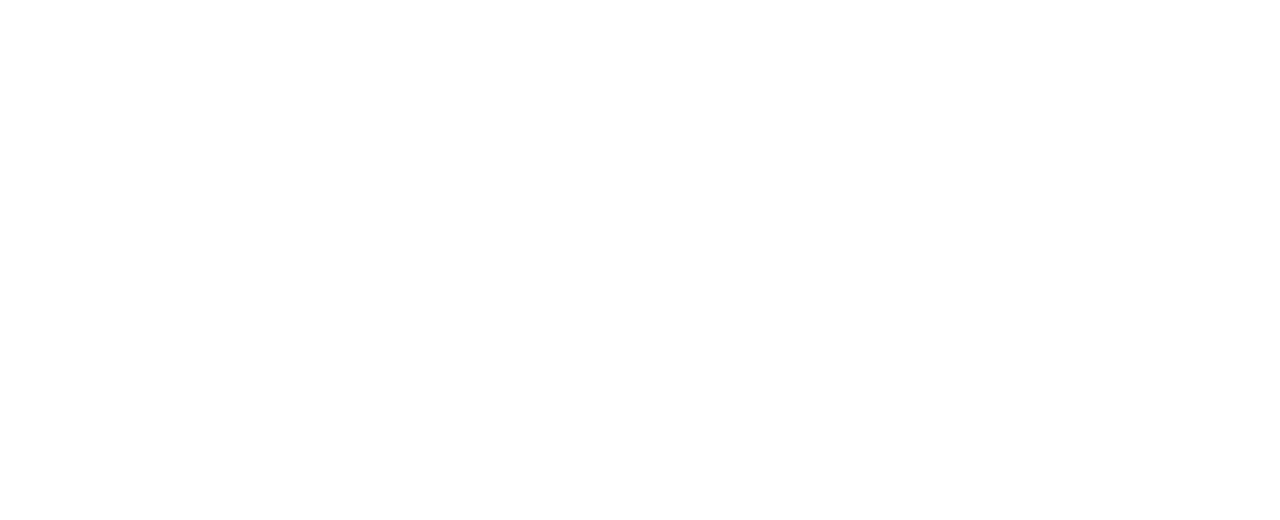
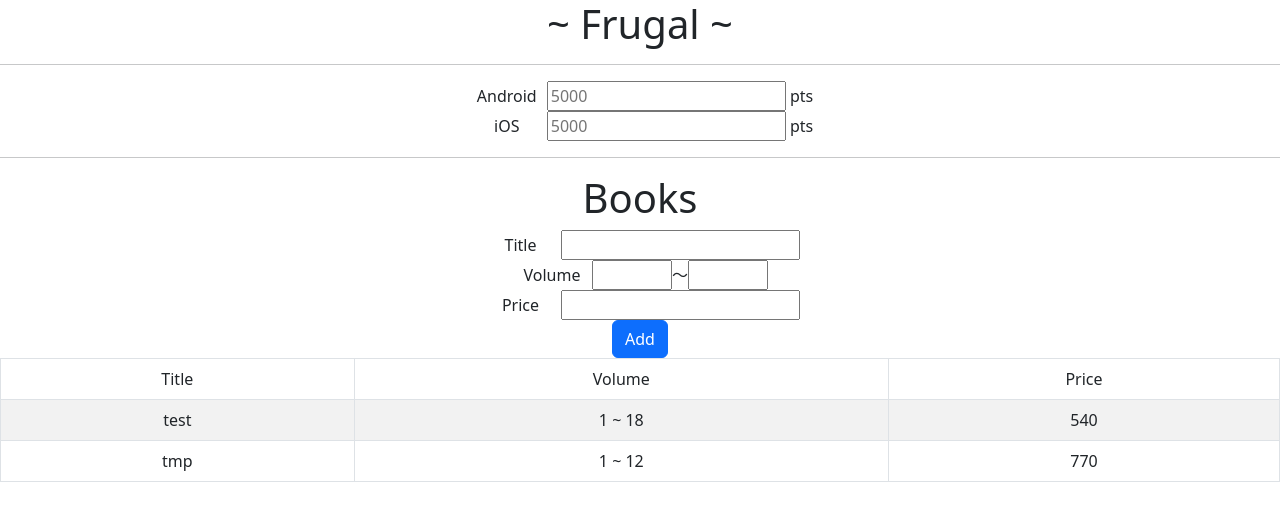
Before and after one commit to face4/Frugal, a React (Create React App) app: page / in a window 1280 px wide. Shown: the top 520 px of the page. Built offline with nearby package versions, Linux system fonts and the light colour scheme.

Commit message:
本一覧の雛形まで

```diff
--- a/src/App.js
+++ b/src/App.js
@@ -1,9 +1,22 @@
 import './App.css';
+import Title from './Title';
+import PointForms from './PointForms';
+import BookForm from './BookForm';
+import BooksData from './BooksData'
+import BooksTable from './BooksTable';
 
 function App() {
   return (
       <div className="App">
+        <Title />
+        <hr/>
 
+        <PointForms />
+        <hr/>
+
+        <h1>Books</h1>
+        <BookForm />
+        <BooksTable data={BooksData}/>
       </div>
   );
 }
--- /dev/null
+++ b/src/BookForm.js
@@ -0,0 +1,29 @@
+export default function BookForm({ books }) {
+
+    const submit = e => {
+        e.preventDefault();
+        alert("hi");
+    }
+
+    return (
+        <form onSubmit={submit}>
+            <span><label>Title</label></span>
+            <input type="text" />
+            <br />
+
+            <span><label>Volume</label></span>
+            <input type="number" className="volume" />
+
+            <label>〜<input type="number" className="volume" /></label>
+            <br />
+
+            <span><label>Price</label></span>
+            <input type="number" />
+            <br />
+
+            <button type="submit" className="btn btn-primary">
+                Add
+            </button>
+        </form>
+    )
+}
--- /dev/null
+++ b/src/BooksData.json
@@ -0,0 +1,14 @@
+[
+    {
+        "title": "test",
+        "from": 1,
+        "to": 18,
+        "price": 540
+    },
+    {
+        "title": "tmp",
+        "from": 1,
+        "to": 12,
+        "price": 770
+    }
+]
--- /dev/null
+++ b/src/BooksTable.js
@@ -0,0 +1,24 @@
+import { Table } from "react-bootstrap";
+
+export default function BooksTable({ data }) {
+    return (
+        <Table striped bordered>
+            <thead>
+                <tr>
+                    <td>Title</td>
+                    <td>Volume</td>
+                    <td>Price</td>
+                </tr>
+            </thead>
+            <tbody>
+                {data.map((book, index) =>
+                    <tr key={index}>
+                        <td>{book.title}</td>
+                        <td>{book.from} ~ {book.to}</td>
+                        <td>{book.price}</td>
+                    </tr>
+                )}
+            </tbody>
+        </Table>
+    );
+}
--- /dev/null
+++ b/src/PointForm.js
@@ -0,0 +1,11 @@
+export default function PointForm({ os }) {
+    return (
+        <form>
+            <span><label>{os}</label></span>
+            <input
+                type="number"
+                name={os}
+                placeholder={5000} /> pts
+        </form>
+    );
+}
--- /dev/null
+++ b/src/PointForms.js
@@ -0,0 +1,10 @@
+import PointForm from "./PointForm";
+
+export default function PointForms() {
+    return (
+        <>
+            <PointForm os="Android" />
+            <PointForm os="iOS" />
+        </>
+    );
+}
--- /dev/null
+++ b/src/Title.js
@@ -0,0 +1,7 @@
+export default function Title() {
+    return (
+        <header>
+            <h1>~ Frugal ~</h1>
+        </header>
+    )
+}
--- a/src/index.css
+++ b/src/index.css
@@ -11,3 +11,12 @@
   font-family: source-code-pro, Menlo, Monaco, Consolas, 'Courier New',
     monospace;
 }
+
+span {
+  display: inline-block;
+  width: 5em;
+}
+
+input.volume {
+  width: 5em;
+}
```
Also changed, not shown: src/App.css (line endings or trailing spaces), 10 other files (tests, documents, lock files or other folders).
